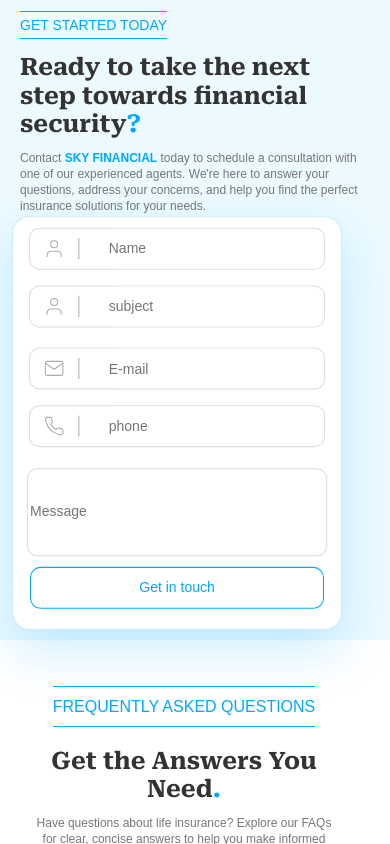
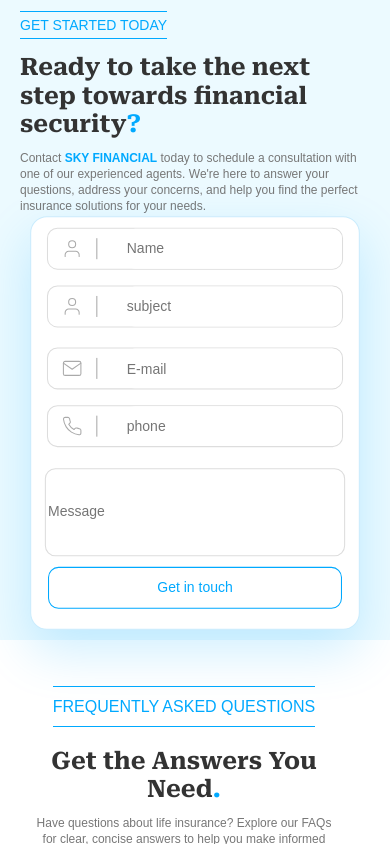
Before and after one commit to tmwgc-firm/skylife-mono, a Next.js app: page /Sections in a window 390 px wide. In both pictures the pointer is over the element "Get in touch". Shown: the part 1855-2699 px from the top of the page. Built offline with nearby package versions, Linux system fonts and the light colour scheme.

Commit message:
fix: justification for form in mobile

```diff
--- a/app/Sections/section.module.css
+++ b/app/Sections/section.module.css
@@ -176,7 +176,7 @@
 
 .form:hover {
   transform: scale(1.05); /* Slightly increase size */
-  box-shadow: 0px 20px 50px 0px #00A9FF33; /* Adjust shadow for more emphasis */
+  box-shadow: 0px 20px 50px 0px #00A9FF33;
 }
 
 .namesub {
@@ -337,6 +337,7 @@
     grid-auto-flow: row;
     padding: 20px;
     max-width: fit-content;
+    background-color: #ECFAFF;
 }
 
 .getstarted {
@@ -356,6 +357,7 @@
 .form {
     height: 392px;
     width: 312px;
+    justify-self: center;
 }
 
 .emailphone {
```
